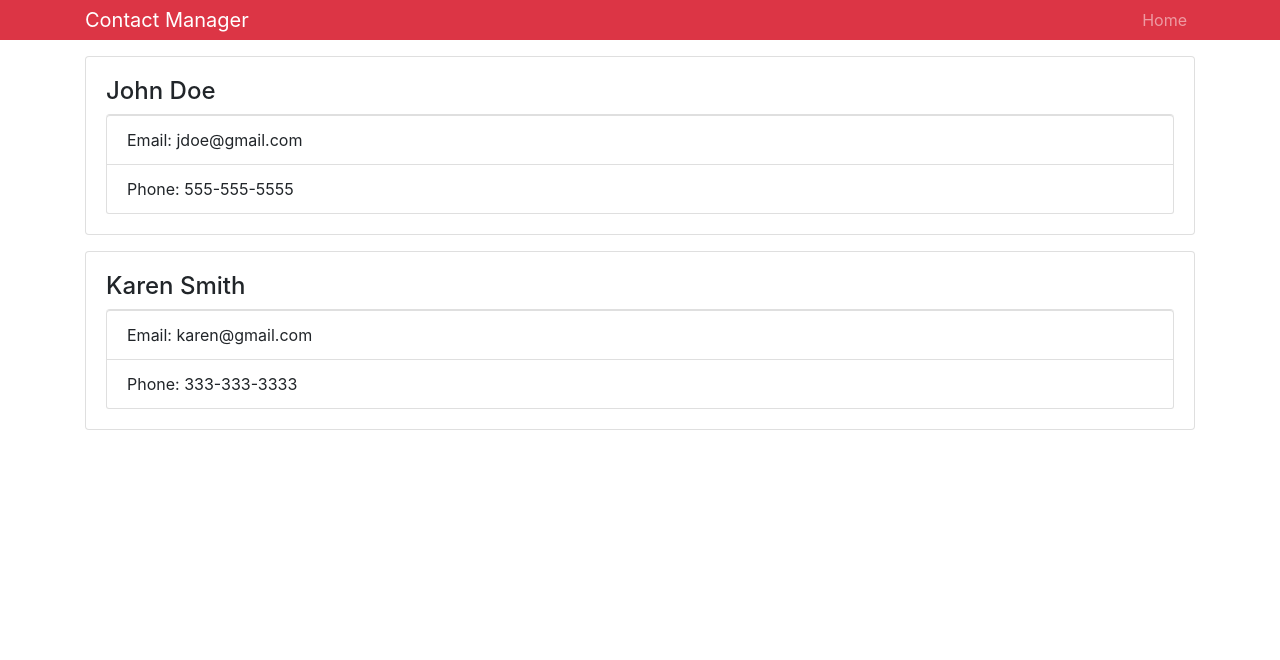
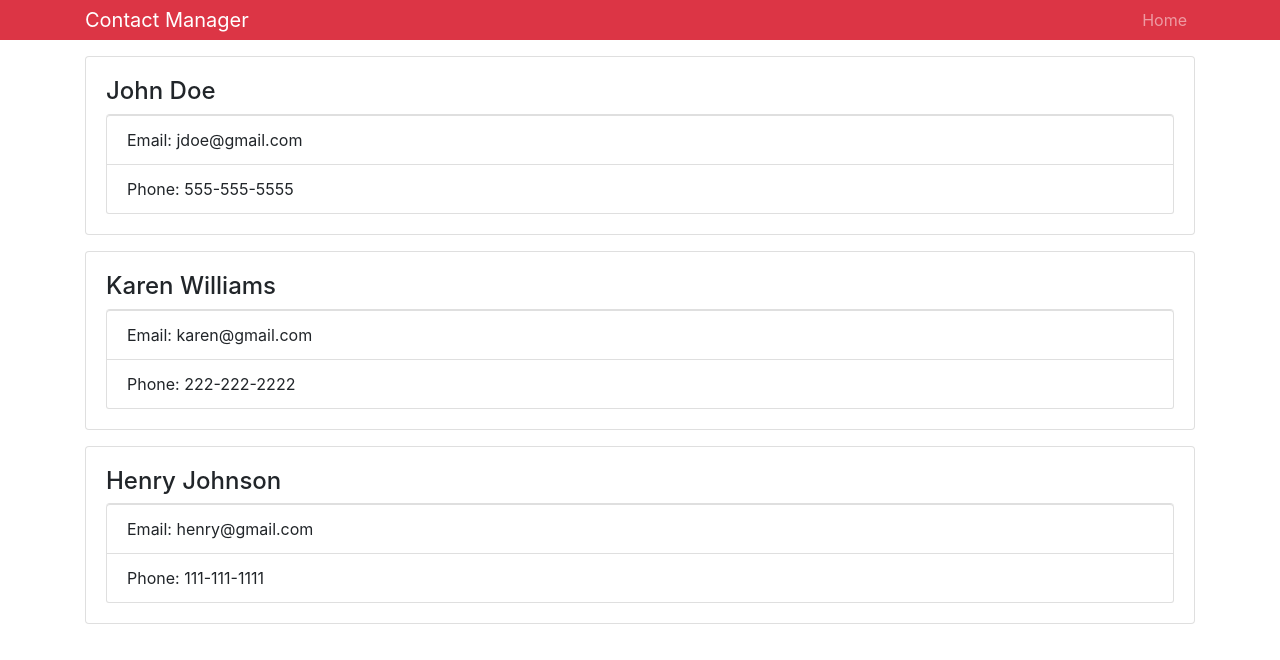
Before and after one commit to andregroseth/contact-manager, a React (Create React App) app: page / in a window 1280 px wide. Shown: the top 660 px of the page. Built offline with nearby package versions, Linux system fonts and the light colour scheme.

Commit message:
chapter 4: Creating State

```diff
--- a/src/App.js
+++ b/src/App.js
@@ -1,5 +1,5 @@
 import React, { Component } from 'react';
-import Contact from './components/Contact';
+import Contacts from './components/Contacts';
 import Header from './components/Header';
 
 import 'bootstrap/dist/css/bootstrap.min.css';
@@ -11,12 +11,7 @@
       <div className="App">
         <Header branding="Contact Manager" />
         <div className="container">
-        <Contact name="John Doe"
-          email="jdoe@gmail.com" phone="555-555-5555" />
-        <Contact name="Karen Smith"
-          email="karen@gmail.com"
-          phone="333-333-3333"
-          />
+          <Contacts />
         </div>
       </div>
     );
--- a/src/components/Contact.js
+++ b/src/components/Contact.js
@@ -3,7 +3,7 @@
 
 class Contact extends Component {
   render() {
-    const {name, email, phone} = this.props
+    const { name, email, phone } = this.props.contact
 
     return (
       <div className="card card-body mb-3">
@@ -18,9 +18,7 @@
 }
 
 Contact.propTypes = {
-  name: PropTypes.string.isRequired,
-  email: PropTypes.string.isRequired,
-  phone: PropTypes.string.isRequired
+  contact: PropTypes.object.isRequired,
 };
 
 export default Contact;
--- /dev/null
+++ b/src/components/Contacts.js
@@ -0,0 +1,42 @@
+import React, { Component } from 'react'
+import Contact from './Contact'
+
+class Contacts extends Component {
+  state = {
+    contacts: [
+      {
+        id: 1,
+        name: 'John Doe',
+        email: 'jdoe@gmail.com',
+        phone: '555-555-5555'
+      },
+      {
+        id: 2,
+        name: 'Karen Williams',
+        email: 'karen@gmail.com',
+        phone: '222-222-2222'
+      },
+      {
+        id: 3,
+        name: 'Henry Johnson',
+        email: 'henry@gmail.com',
+        phone: '111-111-1111'
+      }
+    ]
+  };
+
+render() {
+  const { contacts } = this.state;
+
+  return (
+    <div>
+      {contacts.map(contact => (
+        <Contact key={contact.id} contact={contact} />
+      ))}
+    </div>
+  );
+}
+}
+
+
+export default Contacts;
```
